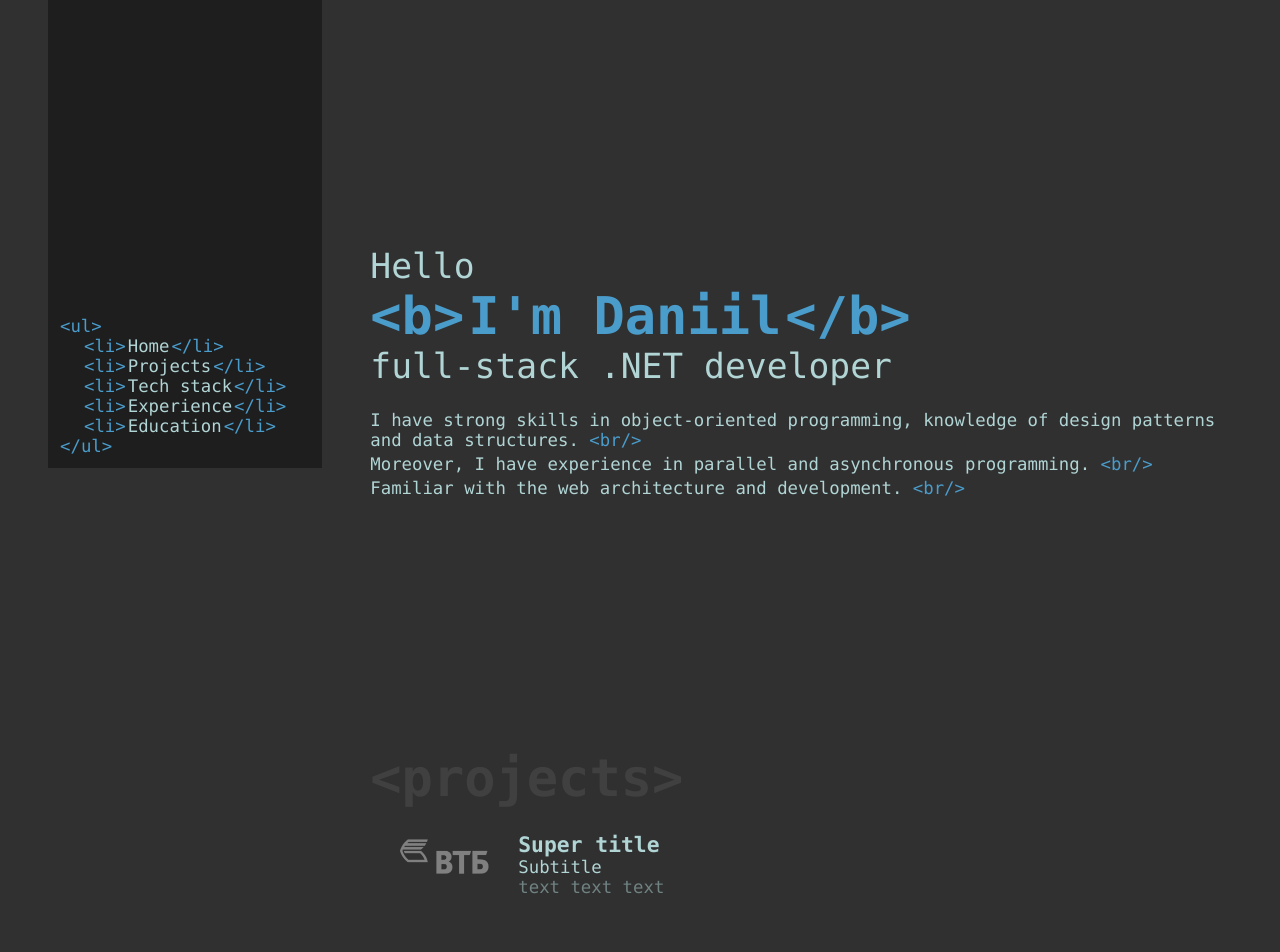
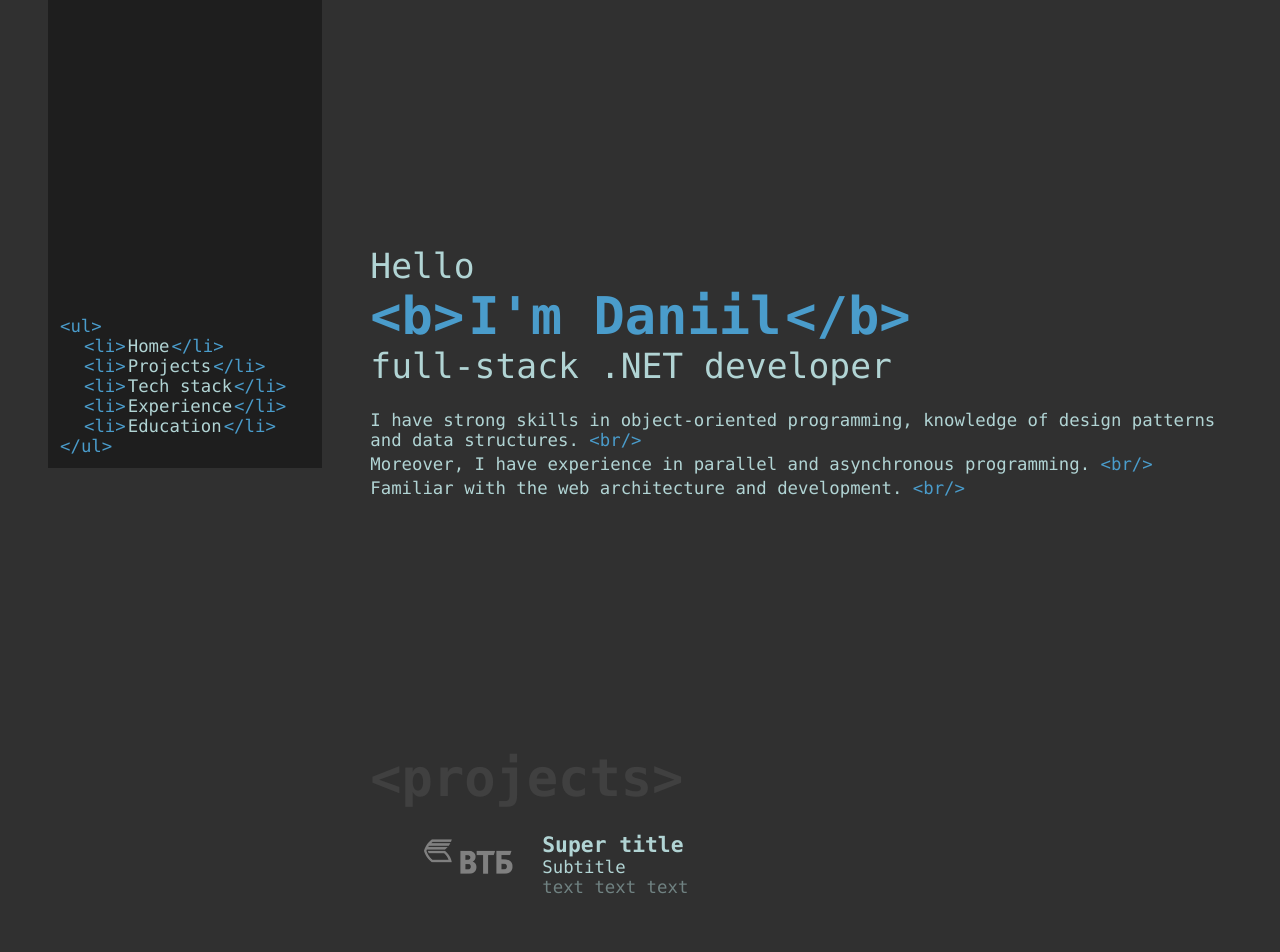
Before and after one commit to daniilpass/personal-cv, a React app in the folder web/: page / in a window 1280 px wide. Shown: the top 952 px of the page. Built offline with nearby package versions, Linux system fonts and the light colour scheme.

Commit message:
Block content margin

```diff
--- a/web/src/components/ui/block/Block.css
+++ b/web/src/components/ui/block/Block.css
@@ -5,6 +5,10 @@
     user-select: none;
 }
 
+/* .block .block__tag:last-child {
+    text-align: right;
+} */
+
 .block__content {
-    margin: 24px;
+    margin: 24px 24px 24px 48px;
 }
```
